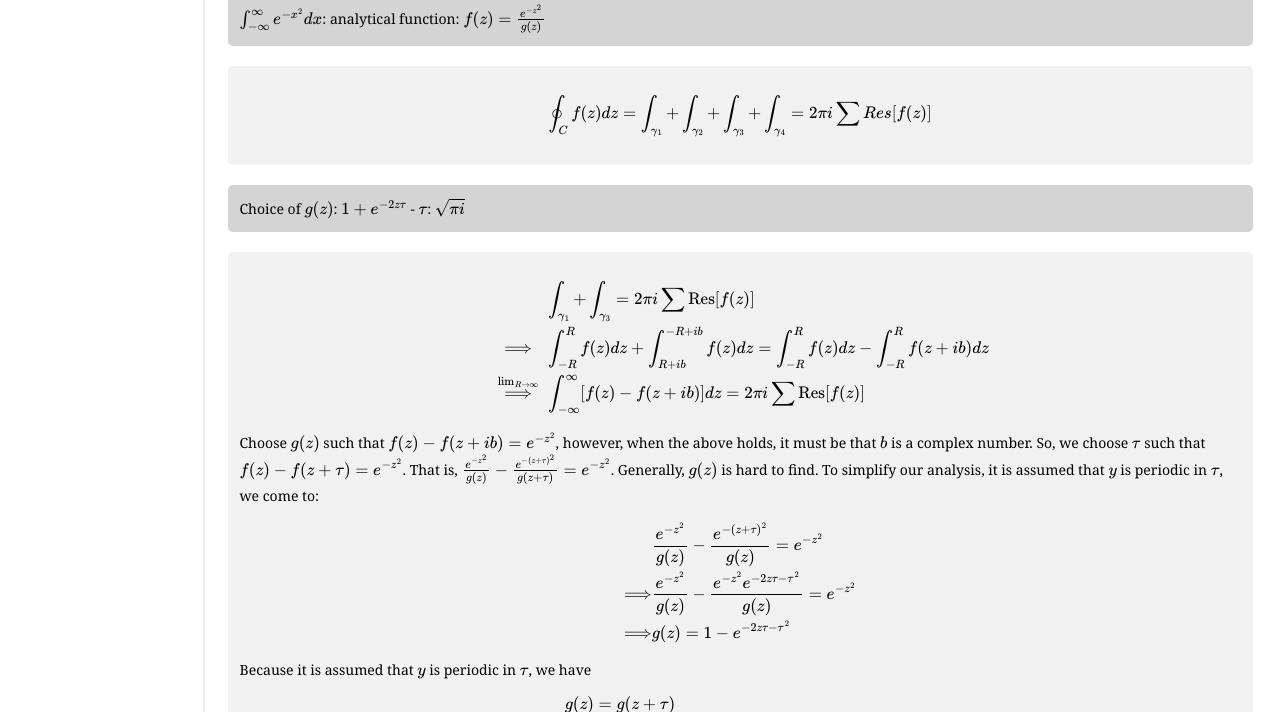
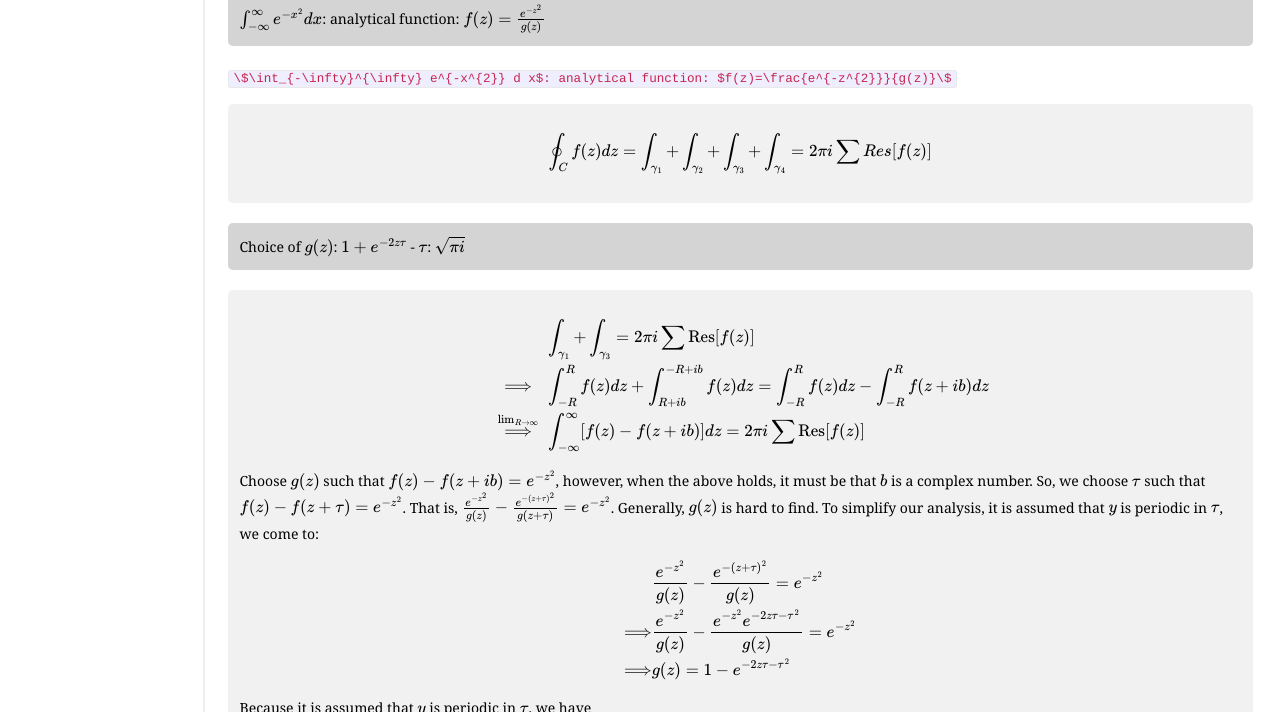
Before and after one commit to BenEcon/benecon.github.io, a Jekyll site: the page built from _posts/2022-12-03-countour-integration.md, in a window 1280 px wide and 900 px high, scrolled down 341 px, cut to the strip 188-900 px from the top of the window. Built offline with Jekyll 4.4.1, drawn with Linux system fonts in a browser that asks for light colours; nearby versions of some CDN libraries; formulas are drawn with MathJax 3.

Commit message:
Update _posts/2022-12-03-countour-integration.md

```diff
--- a/_posts/2022-12-03-countour-integration.md
+++ b/_posts/2022-12-03-countour-integration.md
@@ -12,6 +12,7 @@ use_math: true
 	$\int_{-\infty}^{\infty} e^{-x^{2}} d x$: analytical function: $f(z)=\frac{e^{-z^{2}}}{g(z)}$
 </div>
 
+`\$\int_{-\infty}^{\infty} e^{-x^{2}} d x$: analytical function: $f(z)=\frac{e^{-z^{2}}}{g(z)}\$`
 
 <div class="proof-msg">
 	$$\oint_C f(z) d z=\int_{\gamma_{1}}+\int_{\gamma_{2}}+\int_{\gamma_{3}}+\int_{\gamma_{4}}
```
